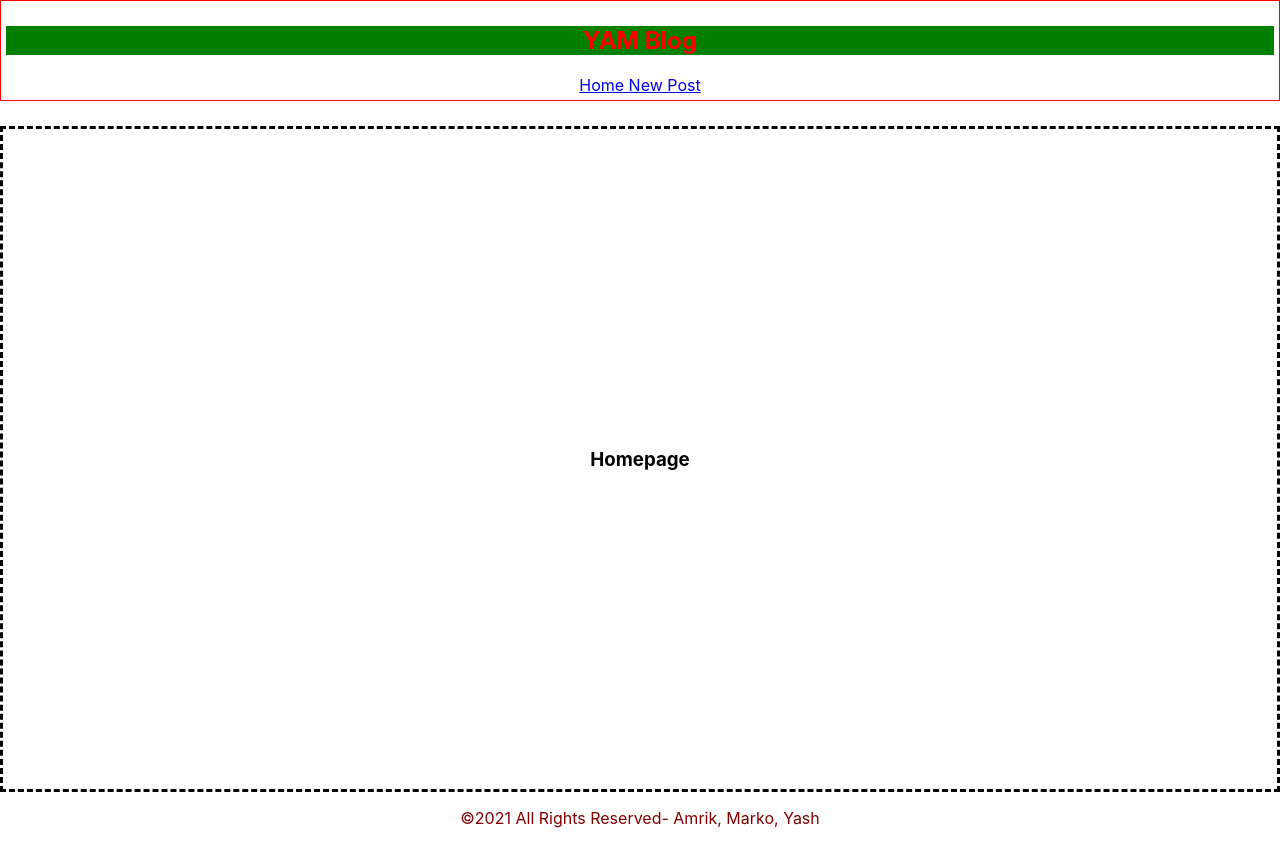
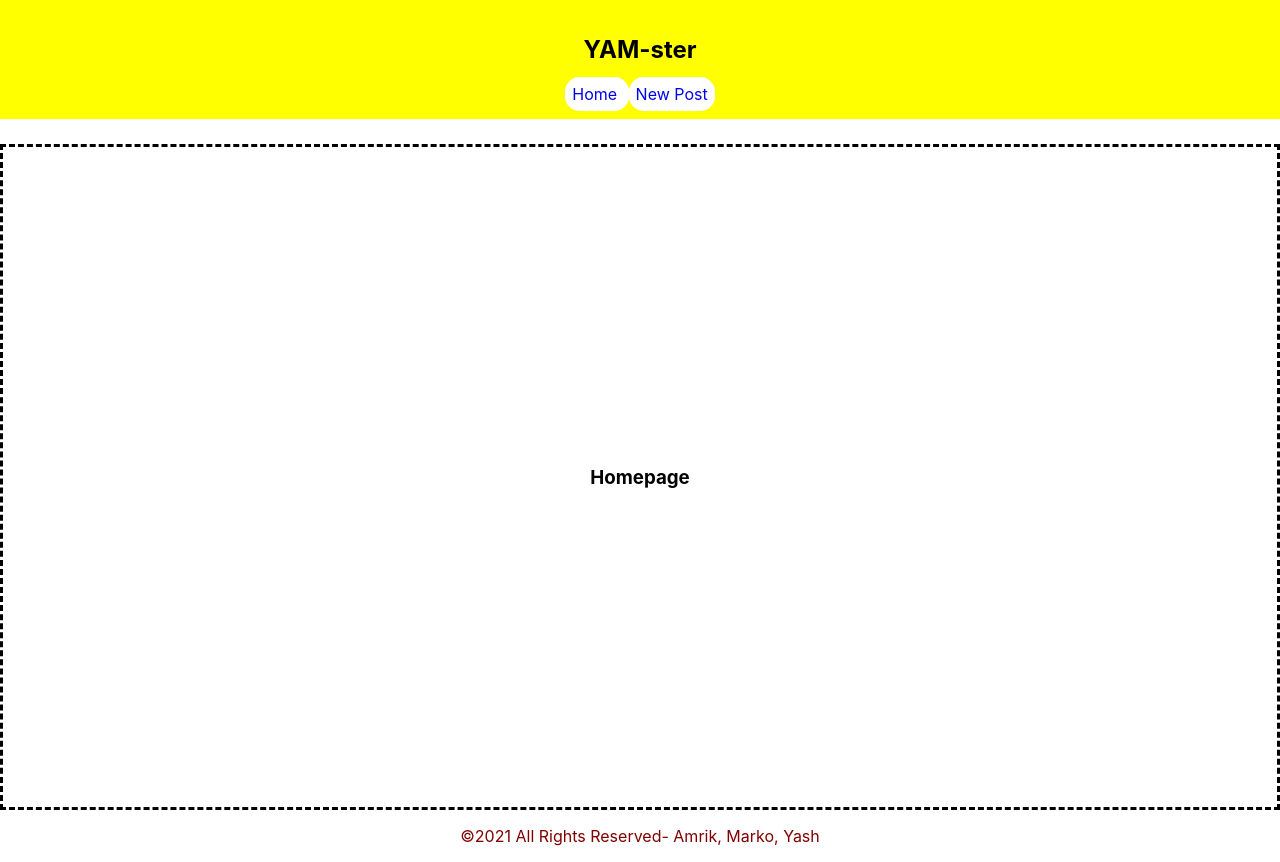
Before and after one commit to MarkoKupresanin/CutiehacksYAM, a React (Create React App) app: page / in a window 1280 px wide. Built offline with nearby package versions, Linux system fonts and the light colour scheme; no server answers; the database is empty.

Commit message:
navbar css

```diff
--- a/src/App.css
+++ b/src/App.css
@@ -1,22 +1,10 @@
 .App {
   text-align: center;
-}
-
-
-h1{
-  color: red;
-  background-color: green;
 }
 
 footer {
   text-align: center;
   color: maroon;
-}
-
-.navbar{
-  margin-bottom: 25px;
-  padding: 5px;
-  border: 1px red solid;
 }
 
 .HomepageContent{
@@ -28,3 +16,19 @@ footer {
   background-color: greenyellow;
   padding: 20px;
 }
+
+.links {
+  text-decoration: none;
+  margin-bottom: 25px;
+  padding: 15px;
+  background-color: yellow;
+  font-weight: 400;
+}
+
+.links a {
+  border-radius: 15px;
+  border: 2px white solid;
+  background-color: white;
+  padding: 5px;
+  text-decoration: none;
+}
--- a/src/NavBar.js
+++ b/src/NavBar.js
@@ -1,8 +1,8 @@
 const Navbar = () => {
     return (
         <nav className="navbar">
-            <h1>YAM Blog</h1>
             <div className="links">
+                <h1>YAM-ster</h1>
                 <a href="/">Home </a>
                 <a href="/posts">New Post</a>
             </div>
```
